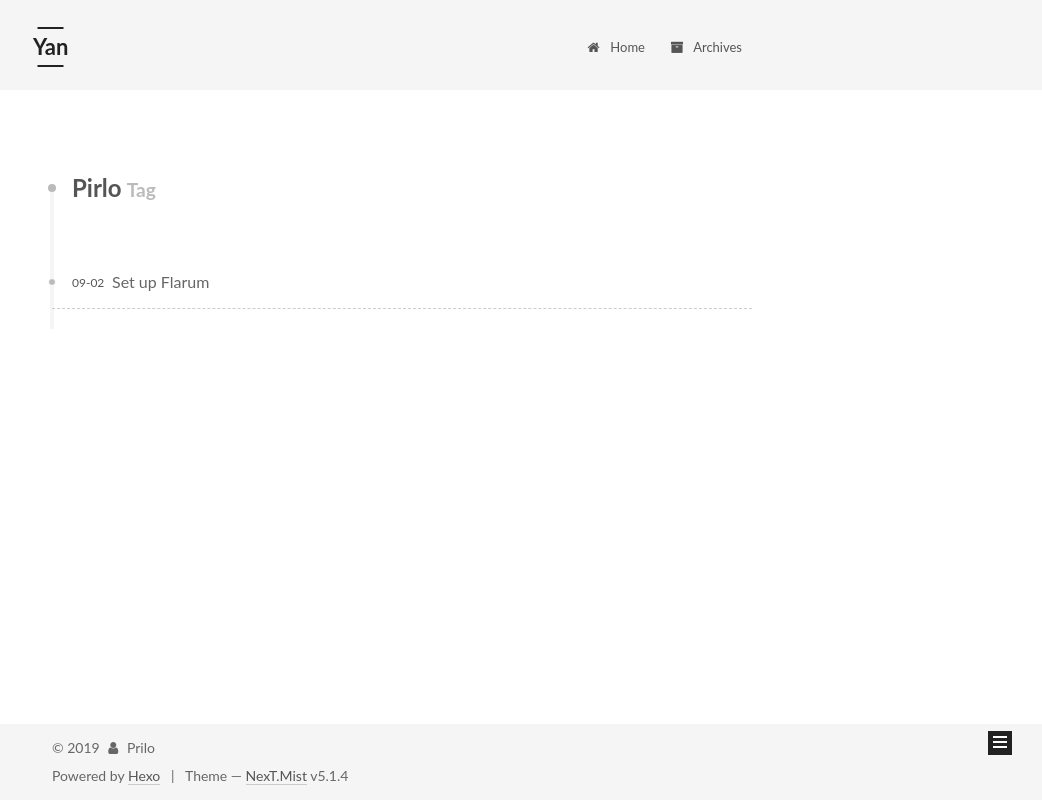
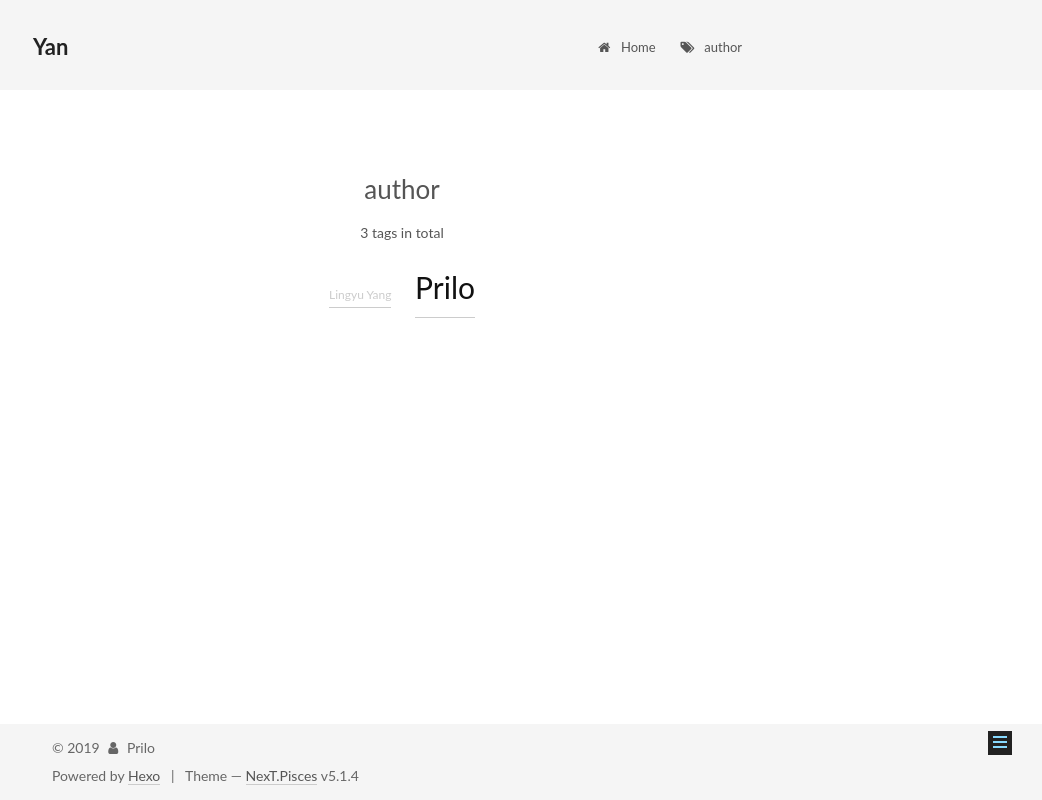
Before and after one commit to carlprilo/carlprilo.github.io, a plain HTML site: page tags/index.html in a window 1280 px wide. Shown: the whole page, without its empty margins (238-1280 px from the left). Drawn offline with Linux system fonts and the light colour scheme.

Commit message:
Site updated: 2019-09-03 13:33:17

```diff
--- a/2018/10/12/Deep-Learning-Envs-Build/index.html
+++ b/2018/10/12/Deep-Learning-Envs-Build/index.html
@@ -5,7 +5,7 @@
 
 
 
-<html class="theme-next mist use-motion" lang="">
+<html class="theme-next pisces use-motion" lang="">
 <head>
   <meta charset="UTF-8"/>
 <meta http-equiv="X-UA-Compatible" content="IE=edge" />
@@ -104,9 +104,9 @@
   var NexT = window.NexT || {};
   var CONFIG = {
     root: '/',
-    scheme: 'Mist',
+    scheme: 'Pisces',
     version: '5.1.4',
-    sidebar: {"position":"left","display":"post","offset":12,"b2t":false,"scrollpercent":false,"onmobile":false},
+    sidebar: {"position":"left","display":"hide","offset":12,"b2t":false,"scrollpercent":false,"onmobile":false},
     fancybox: true,
     tabs: true,
     motion: {"enable":true,"async":false,"transition":{"post_block":"fadeIn","post_header":"slideDownIn","post_body":"slideDownIn","coll_header":"slideLeftIn","sidebar":"slideUpIn"}},
@@ -197,12 +197,12 @@
         </li>
 
 
-        <li class="menu-item menu-item-archives">
-          <a href="/archives/" rel="section">
+        <li class="menu-item menu-item-author">
+          <a href="/tags/" rel="section">
 
-              <i class="menu-item-icon fa fa-fw fa-archive"></i> <br />
+              <i class="menu-item-icon fa fa-fw fa-tags"></i> <br />
 
-            Archives
+            author
           </a>
         </li>
 
@@ -535,7 +535,7 @@
 
               <div class="site-state-item site-state-posts">
 
-                <a href="/archives/">
+                <a href="/archives">
 
                   <span class="site-state-item-count">4</span>
                   <span class="site-state-item-name">posts</span>
@@ -549,10 +549,10 @@
 
 
               <div class="site-state-item site-state-tags">
-
+                <a href="/tags/index.html">
                   <span class="site-state-item-count">3</span>
                   <span class="site-state-item-name">tags</span>
-
+                </a>
               </div>
 
 
@@ -621,7 +621,7 @@
 
 
 
-  <div class="theme-info">Theme &mdash; <a class="theme-link" target="_blank" href="https://github.com/iissnan/hexo-theme-next">NexT.Mist</a> v5.1.4</div>
+  <div class="theme-info">Theme &mdash; <a class="theme-link" target="_blank" href="https://github.com/iissnan/hexo-theme-next">NexT.Pisces</a> v5.1.4</div>
 
 
 
@@ -722,6 +722,13 @@
 
 
 
+  <script type="text/javascript" src="/js/src/affix.js?v=5.1.4"></script>
+
+  <script type="text/javascript" src="/js/src/schemes/pisces.js?v=5.1.4"></script>
+
+
+
+
   <script type="text/javascript" src="/js/src/scrollspy.js?v=5.1.4"></script>
 <script type="text/javascript" src="/js/src/post-details.js?v=5.1.4"></script>
 
--- a/css/main.css
+++ b/css/main.css
@@ -1822,7 +1822,7 @@ pre .javascript .function {
   width: 4px;
   height: 4px;
   border-radius: 50%;
-  background: #031865;
+  background: #c816f9;
 }
 .links-of-blogroll {
   font-size: 13px;
--- a/tags/Pirlo/index.html
+++ b/tags/index.html
@@ -5,7 +5,7 @@
 
 
 
-<html class="theme-next mist use-motion" lang="">
+<html class="theme-next pisces use-motion" lang="">
 <head>
   <meta charset="UTF-8"/>
 <meta http-equiv="X-UA-Compatible" content="IE=edge" />
@@ -80,12 +80,13 @@
 
 
 <meta property="og:type" content="website">
-<meta property="og:title" content="Yan">
-<meta property="og:url" content="http://yoursite.com/tags/Pirlo/index.html">
+<meta property="og:title" content="author">
+<meta property="og:url" content="http://yoursite.com/tags/index.html">
 <meta property="og:site_name" content="Yan">
 <meta property="og:locale" content="default">
+<meta property="og:updated_time" content="2019-09-03T05:27:10.386Z">
 <meta name="twitter:card" content="summary">
-<meta name="twitter:title" content="Yan">
+<meta name="twitter:title" content="author">
 
 
 
@@ -93,9 +94,9 @@
   var NexT = window.NexT || {};
   var CONFIG = {
     root: '/',
-    scheme: 'Mist',
+    scheme: 'Pisces',
     version: '5.1.4',
-    sidebar: {"position":"left","display":"post","offset":12,"b2t":false,"scrollpercent":false,"onmobile":false},
+    sidebar: {"position":"left","display":"hide","offset":12,"b2t":false,"scrollpercent":false,"onmobile":false},
     fancybox: true,
     tabs: true,
     motion: {"enable":true,"async":false,"transition":{"post_block":"fadeIn","post_header":"slideDownIn","post_body":"slideDownIn","coll_header":"slideLeftIn","sidebar":"slideUpIn"}},
@@ -115,13 +116,13 @@
 
 
 
-  <link rel="canonical" href="http://yoursite.com/tags/Pirlo/"/>
+  <link rel="canonical" href="http://yoursite.com/tags/"/>
 
 
 
 
 
-  <title>Tag: Pirlo | Yan</title>
+  <title>author | Yan</title>
 
 
 
@@ -140,7 +141,7 @@
 
 
 
-  <div class="container sidebar-position-left ">
+  <div class="container sidebar-position-left page-post-detail">
     <div class="headband"></div>
 
     <header id="header" class="header" itemscope itemtype="http://schema.org/WPHeader">
@@ -186,12 +187,12 @@
         </li>
 
 
-        <li class="menu-item menu-item-archives">
-          <a href="/archives/" rel="section">
+        <li class="menu-item menu-item-author">
+          <a href="/tags/" rel="section">
 
-              <i class="menu-item-icon fa fa-fw fa-archive"></i> <br />
+              <i class="menu-item-icon fa fa-fw fa-tags"></i> <br />
 
-            Archives
+            author
           </a>
         </li>
 
@@ -214,57 +215,50 @@
           <div id="content" class="content">
 
 
+  <div id="posts" class="posts-expand">
 
 
 
-  <div class="post-block tag">
+    <div class="post-block page">
+      <header class="post-header">
 
-    <div id="posts" class="posts-collapse">
-      <div class="collection-title">
-        <h1>Pirlo<small>Tag</small>
-        </h1>
-      </div>
+	<h1 class="post-title" itemprop="name headline">author</h1>
+
+
+
+</header>
 
 
 
 
-  <article class="post post-type-normal" itemscope itemtype="http://schema.org/Article">
-    <header class="post-header">
+      <div class="post-body">
 
-      <h2 class="post-title">
 
-            <a class="post-title-link" href="/2019/09/02/Set-up-your-Flarum/" itemprop="url">
+          <div class="tag-cloud">
+            <div class="tag-cloud-title">
+                3 tags in total
+            </div>
+            <div class="tag-cloud-tags">
+              <a href="/tags/Lingyu-Yang/" style="font-size: 12px; color: #ccc">Lingyu Yang</a> <a href="/tags/Prilo/" style="font-size: 30px; color: #111">Prilo</a>
+            </div>
+          </div>
 
-                <span itemprop="name">Set up Flarum</span>
-
-            </a>
-
-      </h2>
-
-      <div class="post-meta">
-        <time class="post-time" itemprop="dateCreated"
-              datetime="2019-09-02T17:26:35+08:00"
-              content="2019-09-02" >
-          09-02
-        </time>
       </div>
-
-    </header>
-  </article>
 
 
 
     </div>
 
+
+
   </div>
+
+
+          </div>
 
 
 
 
-
-
-
-          </div>
 
 
 
@@ -303,7 +297,7 @@
 
               <div class="site-state-item site-state-posts">
 
-                <a href="/archives/">
+                <a href="/archives">
 
                   <span class="site-state-item-count">4</span>
                   <span class="site-state-item-name">posts</span>
@@ -317,10 +311,10 @@
 
 
               <div class="site-state-item site-state-tags">
-
+                <a href="/tags/index.html">
                   <span class="site-state-item-count">3</span>
                   <span class="site-state-item-name">tags</span>
-
+                </a>
               </div>
 
 
@@ -373,7 +367,7 @@
 
 
 
-  <div class="theme-info">Theme &mdash; <a class="theme-link" target="_blank" href="https://github.com/iissnan/hexo-theme-next">NexT.Mist</a> v5.1.4</div>
+  <div class="theme-info">Theme &mdash; <a class="theme-link" target="_blank" href="https://github.com/iissnan/hexo-theme-next">NexT.Pisces</a> v5.1.4</div>
 
 
 
@@ -474,6 +468,17 @@
 
 
 
+  <script type="text/javascript" src="/js/src/affix.js?v=5.1.4"></script>
+
+  <script type="text/javascript" src="/js/src/schemes/pisces.js?v=5.1.4"></script>
+
+
+
+
+  <script type="text/javascript" src="/js/src/scrollspy.js?v=5.1.4"></script>
+<script type="text/javascript" src="/js/src/post-details.js?v=5.1.4"></script>
+
+
 
 
 
```
Also changed, not shown: 2018/10/12/Github-Student-Developer-Pack/index.html (+18 -11 lines), 2018/10/15/ss-qt5/index.html (+19 -12 lines), 2019/09/02/Set-up-your-Flarum/index.html (+22 -15 lines), archives/2018/10/index.html (+18 -11 lines), archives/2018/index.html (+18 -11 lines), archives/2019/09/index.html (+18 -11 lines), archives/2019/index.html (+18 -11 lines), archives/index.html (+18 -11 lines), index.html (+18 -11 lines), tags/Lingyu-Yang/index.html (+18 -11 lines), tags/Prilo/index.html (+46 -11 lines).
